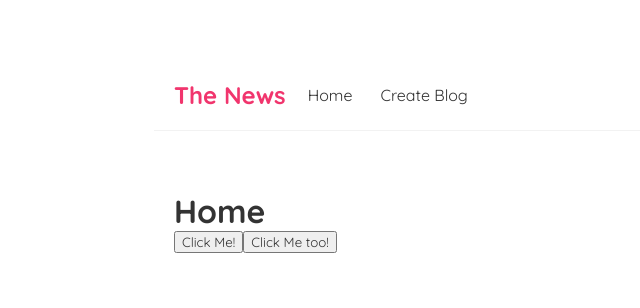
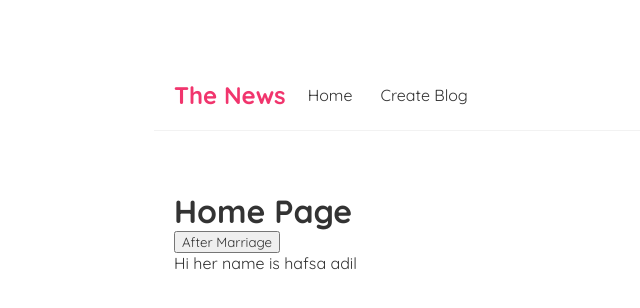
Before and after one commit to Mehak-Kamran/React-JS, a React (Create React App) app: page / in a window 1280 px wide. Shown: the top 308 px of the page, without its empty margins (186-826 px from the left). Built offline with nearby package versions, Linux system fonts and the light colour scheme.

Commit message:
use state hooks

```diff
--- a/src/home.js
+++ b/src/home.js
@@ -1,18 +1,35 @@
+// function Home(){
+//     const handleClick=(e)=>{
+//         console.log("Hello",e.target)
+// }
+// const handleClickButton2=(name,e)=>{
+//     console.log(name+" "+"You clicked me again",e);
+// }
+//     return(
+//         <div className="home">
+//             <h1>Home</h1>
+//             <button onClick={handleClick}>Click Me!</button>
+//             <button onClick={(e)=>{handleClickButton2("mak",e)}}>Click Me too!</button>
+//         </div>
+
+//     )
+// }
+import {useState} from 'react'
+
 function Home(){
-    const handleClick=(e)=>{
-        console.log("Hello",e.target)
-}
-const handleClickButton2=(name,e)=>{
-    console.log(name+" "+"You clicked me again",e);
-}
+    const [name,setName]=useState("hafsa adil")
+
+    const handle=()=>{
+      setName("hafsa sajid")
+    }
     return(
-        <div className="home">
-            <h1>Home</h1>
-            <button onClick={handleClick}>Click Me!</button>
-            <button onClick={(e)=>{handleClickButton2("mak",e)}}>Click Me too!</button>
+        <div>
+            <h1>Home Page</h1>
+            <button onClick={handle}>After Marriage</button>
+            <p>Hi her name is {name} </p>
         </div>
+    )
 
-    )
 }
 
 export default Home;
```
